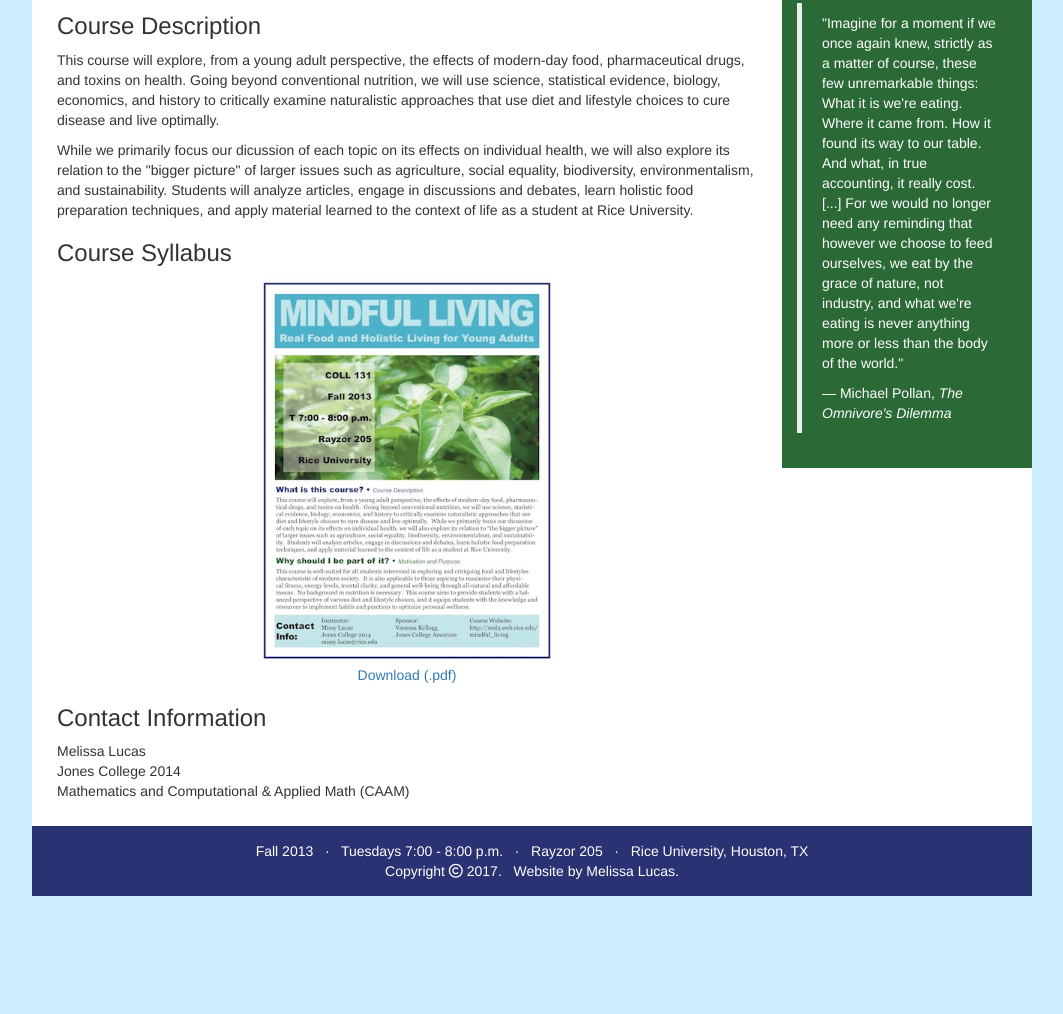
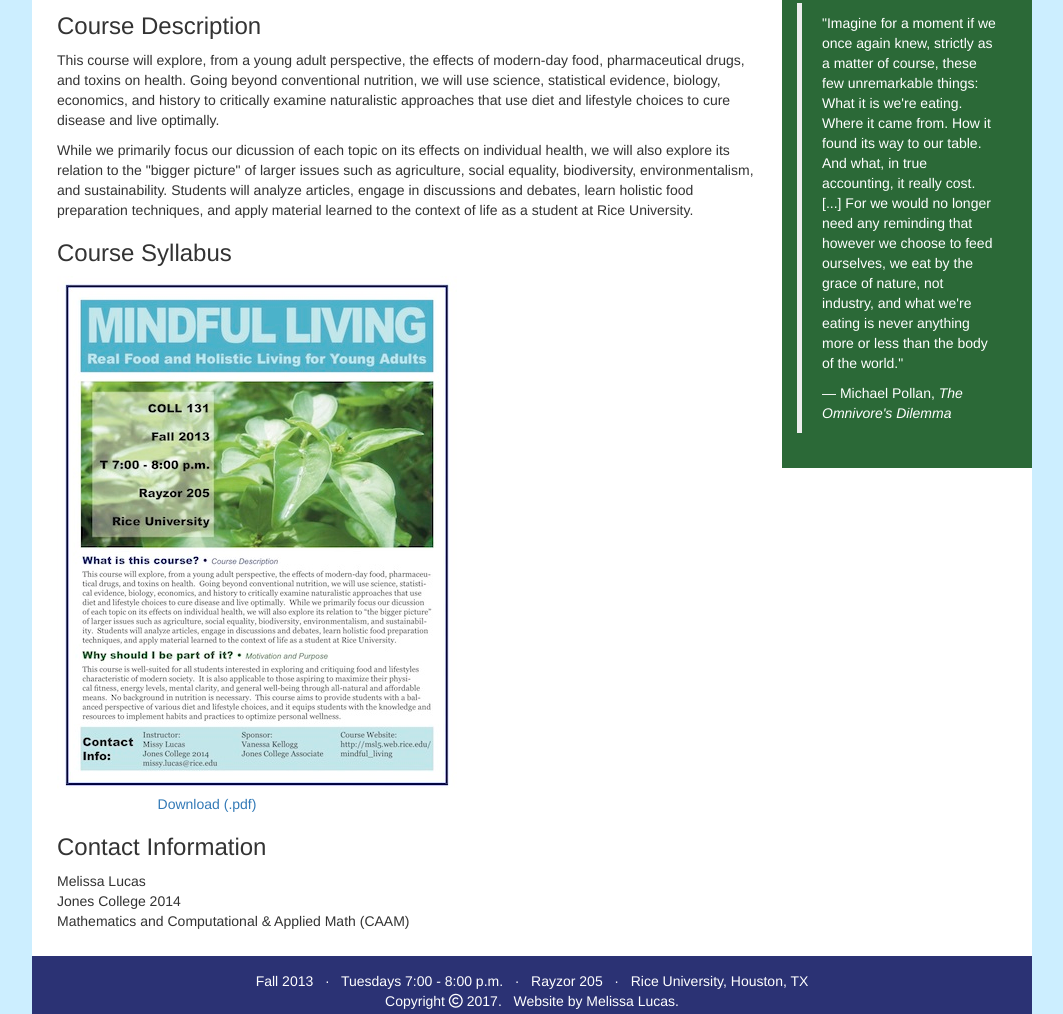
Before and after one commit to mlucas2218/mindful-living-course, a plain HTML site: page about.html in a window 1280 px wide. Shown: the part 389-1403 px from the top of the page, without its empty margins (108-1171 px from the left). Before the commit the page ends 1285 px from the top, so only its background shows below. Drawn offline with nearby package versions, Linux system fonts and the light colour scheme.

Commit message:
Update #syllabus-preview

```diff
--- a/about.html
+++ b/about.html
@@ -50,8 +50,8 @@
         <p>This course will explore, from a young adult perspective, the effects of modern-day food, pharmaceutical drugs, and toxins on health.  Going beyond conventional nutrition, we will use science, statistical evidence, biology, economics, and history to critically examine naturalistic approaches that use diet and lifestyle choices to cure disease and live optimally.</p>
         <p>While we primarily focus our dicussion of each topic on its effects on individual health, we will also explore its relation to the "bigger picture" of larger issues such as agriculture, social equality, biodiversity, environmentalism, and sustainability.  Students will analyze articles, engage in discussions and debates, learn holistic food preparation techniques, and apply material learned to the context of life as a student at Rice University.</p>
         <h3>Course Syllabus</h3>
-        <div class="text-center">
-          <a href="Syllabus.pdf"><img src="syllabus.jpg" alt="Preview of course syllabus" id="syllabus-preview" /></a>
+        <div class="text-center" id="syllabus-preview">
+          <a href="Syllabus.pdf"><img src="syllabus.jpg" alt="Preview of course syllabus" id="syllabus-preview-image" /></a>
           <a href="Syllabus.pdf"><p>Download (.pdf)</p></a>
         </div>
         <h3>Contact Information</h3>
```
